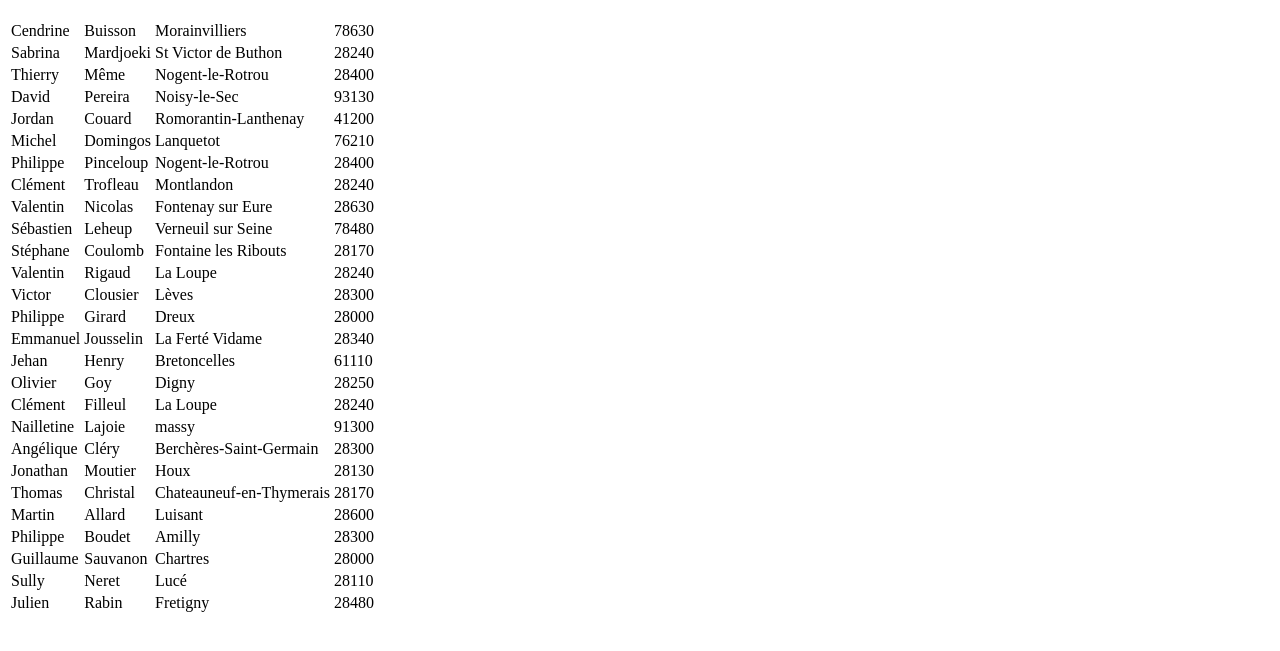
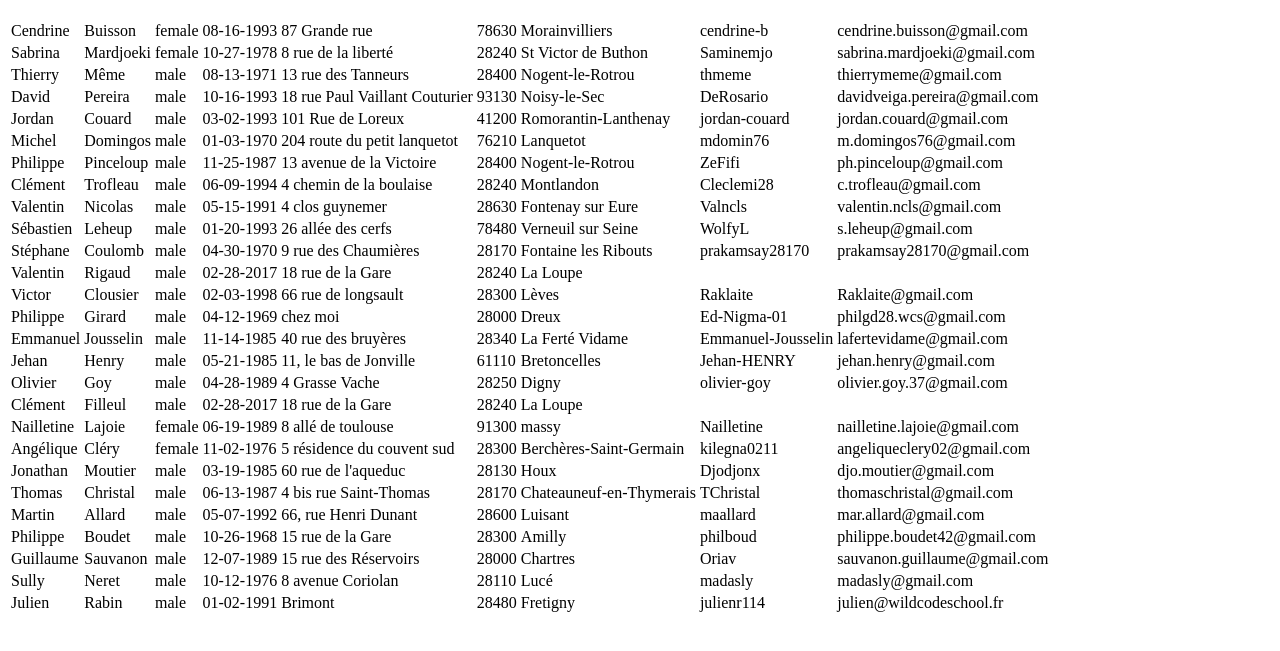
Before and after one commit to WildCodeSchool/laloupe0217-student-list, a plain HTML site: page index.html in a window 1280 px wide. Shown: the part 61-712 px from the top of the page. Drawn offline with Linux system fonts and the light colour scheme.

Commit message:
modifications

```diff
--- a/index.html
+++ b/index.html
@@ -1,9 +1,12 @@
 <!DOCTYPE html>
 <html>
+
 <head>
     <meta charset="utf-8">
+    <link rel="stylesheet" href="stylesheet.css">
     <title>Students List</title>
 </head>
+
 <body>
     <h1>Student List</h1>
 
@@ -13,8 +16,8 @@
 
     <!-- Import Student List Script -->
     <script type="text/javascript" src="studentsList.js">
-
     </script>
 
 </body>
+
 </html>
--- a/studentsList.js
+++ b/studentsList.js
@@ -15,8 +15,13 @@ request.onreadystatechange = function() {
                 let tr = document.createElement('tr');
                 tr.innerHTML = `<td>${student.firstname}</td>
                                 <td>${student.lastname}</td>
+                                <td>${student.sexe}</td>
+                                <td>${student.birthdate}</td>
+                                <td>${student.adress}</td>
+                                <td>${student['postal-code']}</td>
                                 <td>${student.city}</td>
-                                <td>${student['postal-code']}</td>`;
+                                <td>${student.github}</td>
+                                <td>${student.email}</td>`;
 
 
                 table.appendChild(tr);
```
Also changed, not shown: stylesheet.css (added). Lines whose indentation alone changed are shown as unchanged.
